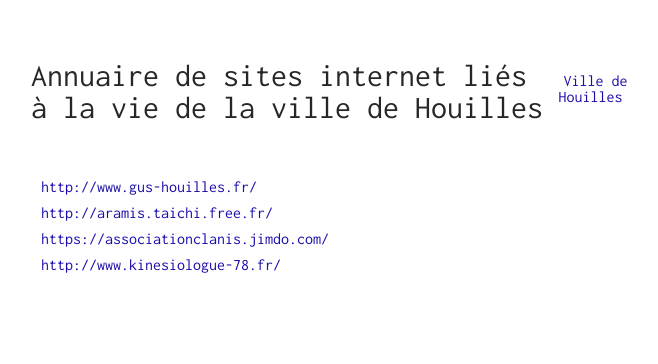
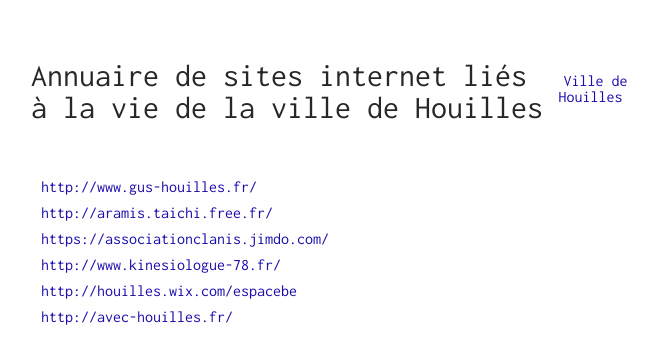
Before and after one commit to houilles/annuaire-sites-internet, a Jekyll site: the page built from index.html, in a window 1280 px wide. Shown: the top 364 px of the page, without its empty margins (309-967 px from the left). Built offline with Jekyll 4.4.1, drawn with Linux system fonts in a browser that asks for light colours; some of the changed lines change nothing that is shown.

Commit message:
Update links.yml

```diff
--- a/_data/links.yml
+++ b/_data/links.yml
@@ -2,3 +2,5 @@
 - url: http://aramis.taichi.free.fr/
 - url: https://associationclanis.jimdo.com/
 - url: http://www.kinesiologue-78.fr/
+- url: http://houilles.wix.com/espacebe
+- url: http://avec-houilles.fr/
```
